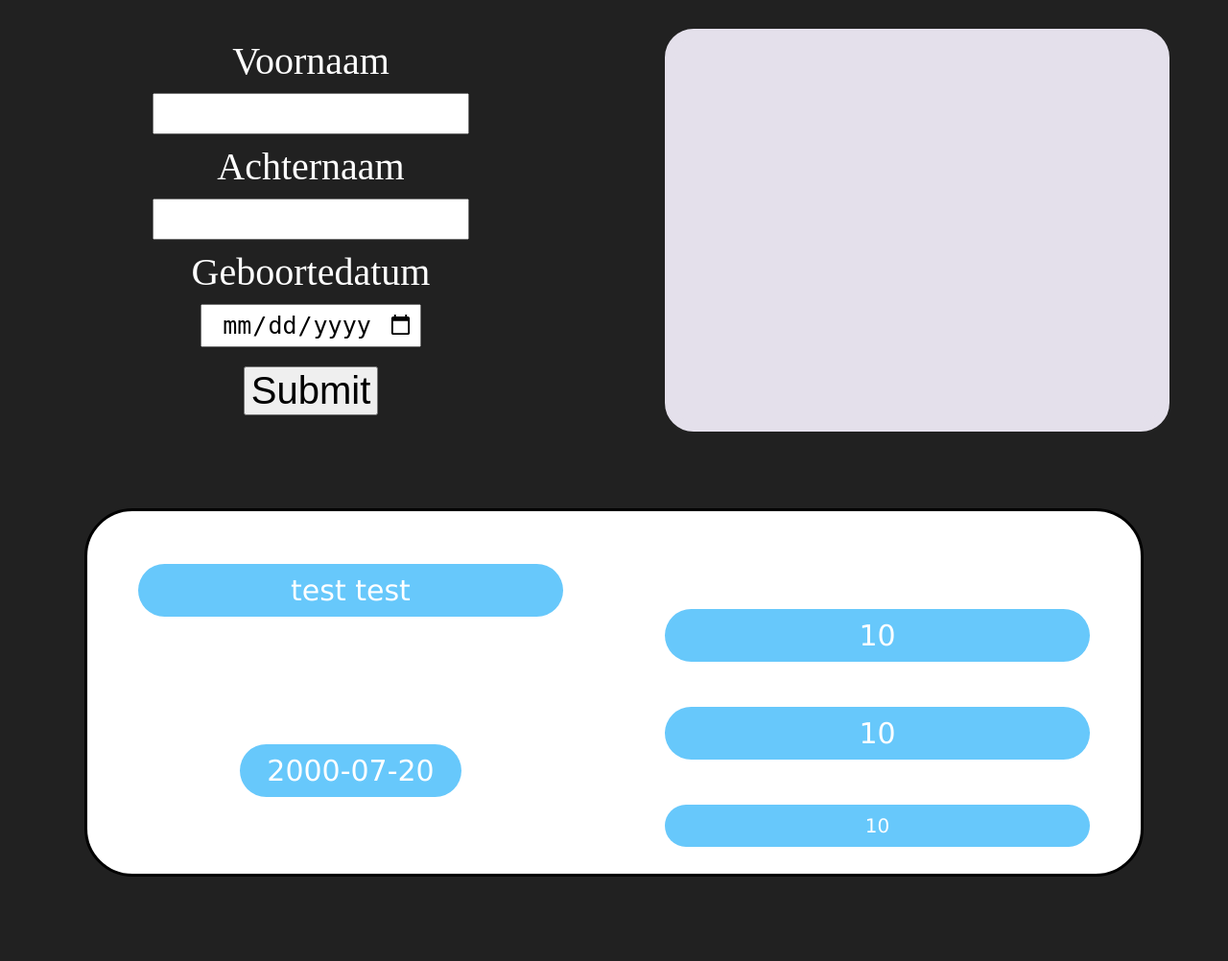
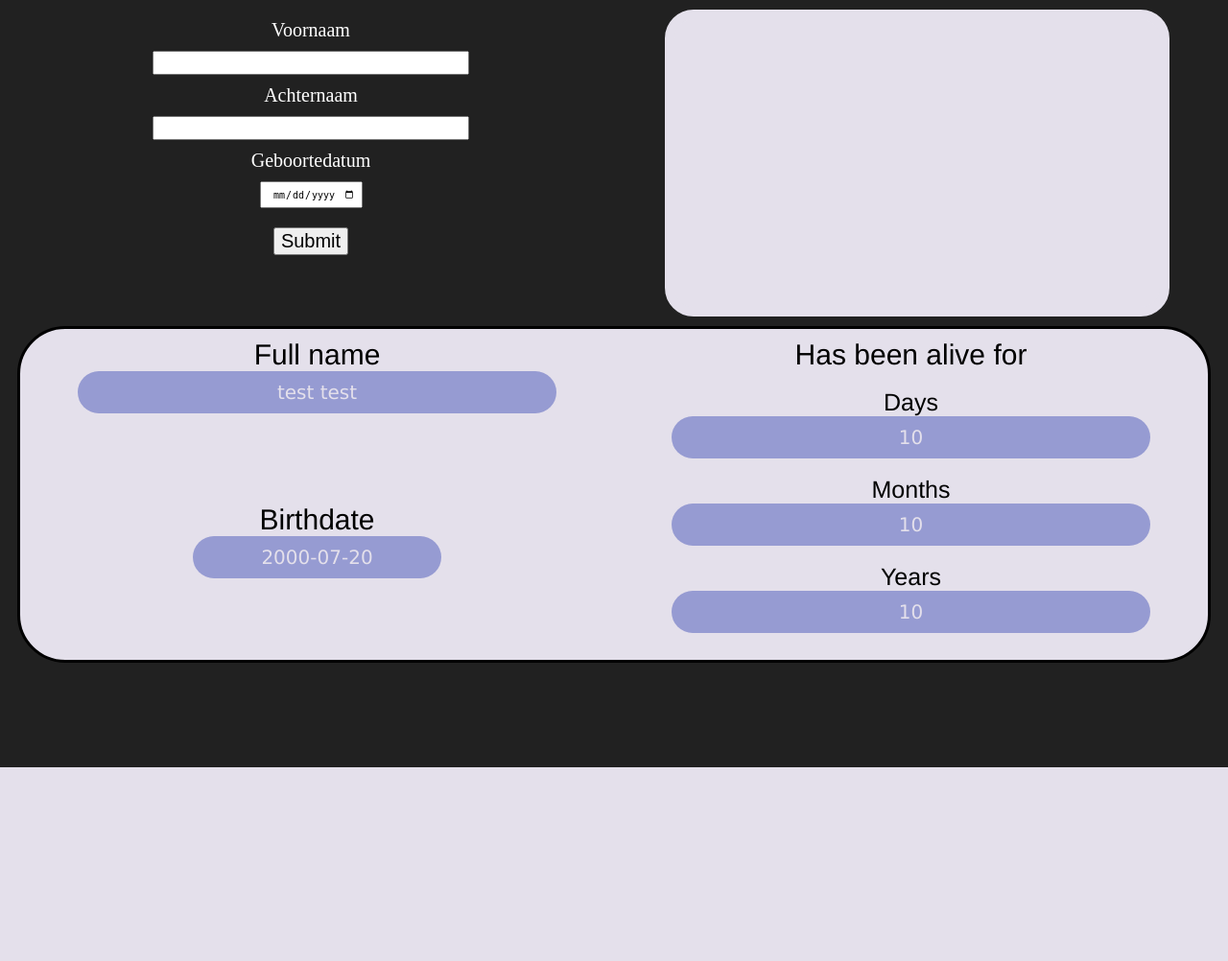
Before and after one commit to EricGiant/databaseWithMichael, a PHP site: page / in a window 1280 px wide. Shown: the whole page at 96% size. After the commit the page ends 800 px from the top, so only its background shows below. Run offline with PHP 8.4, Linux system fonts and the light colour scheme; data that the repository does not hold is empty.

Commit message:
small CCs changes

```diff
--- a/V2/index.css
+++ b/V2/index.css
@@ -9,14 +9,14 @@ body {
 
 .label
 {
-    font-size: 40px;
+    font-size: 20px;
     text-align: center;
     margin: 10px;
 }
 
 .input
 {
-    font-size: 25px;
+    font-size: 10px;
     width: 50%;
     padding: 5px;
 }
--- a/V2/index.php
+++ b/V2/index.php
@@ -53,7 +53,7 @@
     ?>
 </head>
 <body>
-<div style = "display: grid; grid-template-columns: repeat(2, 1fr); margin-top: 30px">
+<div style = "display: grid; grid-template-columns: repeat(2, 1fr); margin-top: 10px">
     <div>
         <form method="post">
             <div class = "label">Voornaam<br/></div>
@@ -81,7 +81,7 @@
         <?php include("selectInfo.php");?>
     </div>
 </div>
-<div style="padding: 80px">
+<div style="padding: 10px">
     <?php include "userInfo.php"?>
 </div>
 
--- a/V2/selectInfo.php
+++ b/V2/selectInfo.php
@@ -8,7 +8,7 @@
     <div style ="
     background-color: rgb(228, 224, 235);
     width: 80%;
-    height: 400px;
+    height: 300px;
     margin: auto;
     overflow: auto;
     border:10px solid rgb(228, 224, 235);
--- a/V2/userInfo.css
+++ b/V2/userInfo.css
@@ -5,21 +5,23 @@
     text-align: center;
     border: 3px solid black;
     border-radius: 50px;
-    background-color: white;
+
+    background-color: rgb(228, 224, 235);
 }
 .infoText
 {
-    font-size: 40px;
+    font-size: 30px;
     font-family: 'Franklin Gothic Medium', 'Arial Narrow', Arial, sans-serif;
+    color: black;
 }
 .awnserText
 {
-    font-size: 30px;
+    font-size: 20px;
     font-family: 'Lucida Sans', 'Lucida Sans Regular', 'Lucida Grande', 'Lucida Sans Unicode', Geneva, Verdana, sans-serif;
-    background: #67c8fb;
+    background: rgb(150, 155, 210);
     border-radius: 30px;
     padding: 10px;
     width: 80%;
     margin: auto;
-    color: white;
+    color: rgb(228, 224, 235);
 }
--- a/V2/userInfo.php
+++ b/V2/userInfo.php
@@ -23,7 +23,7 @@
             echo("<div class = 'infoText'>" . "Has been alive for" . "</div>" . "<br>");
             echo("<div class = 'infoText' style = 'font-size: 25px'>" . "Days" . "</div>" . "<div class = 'awnserText'>" . $days . "</div>" . "<br>");
             echo("<div class = 'infoText' style = 'font-size: 25px'>" . "Months" . "</div>" . "<div class = 'awnserText'>" . $months . "</div>" . "<br>");
-            echo("<div class = 'infoText' style = 'font-size: 25px'>" . "Years" . "</div>" . "<div class = 'awnserText' style = 'font-size : 20px'>" . $years . "</div>" . "<br>");
+            echo("<div class = 'infoText' style = 'font-size: 25px'>" . "Years" . "</div>" . "<div class = 'awnserText'>" . $years . "</div>" . "<br>");
         echo("</div>");
     echo("</div>");
     ?>
```
Also changed, not shown: V2/php/userInfo.css (deleted, +0 -25 lines).
